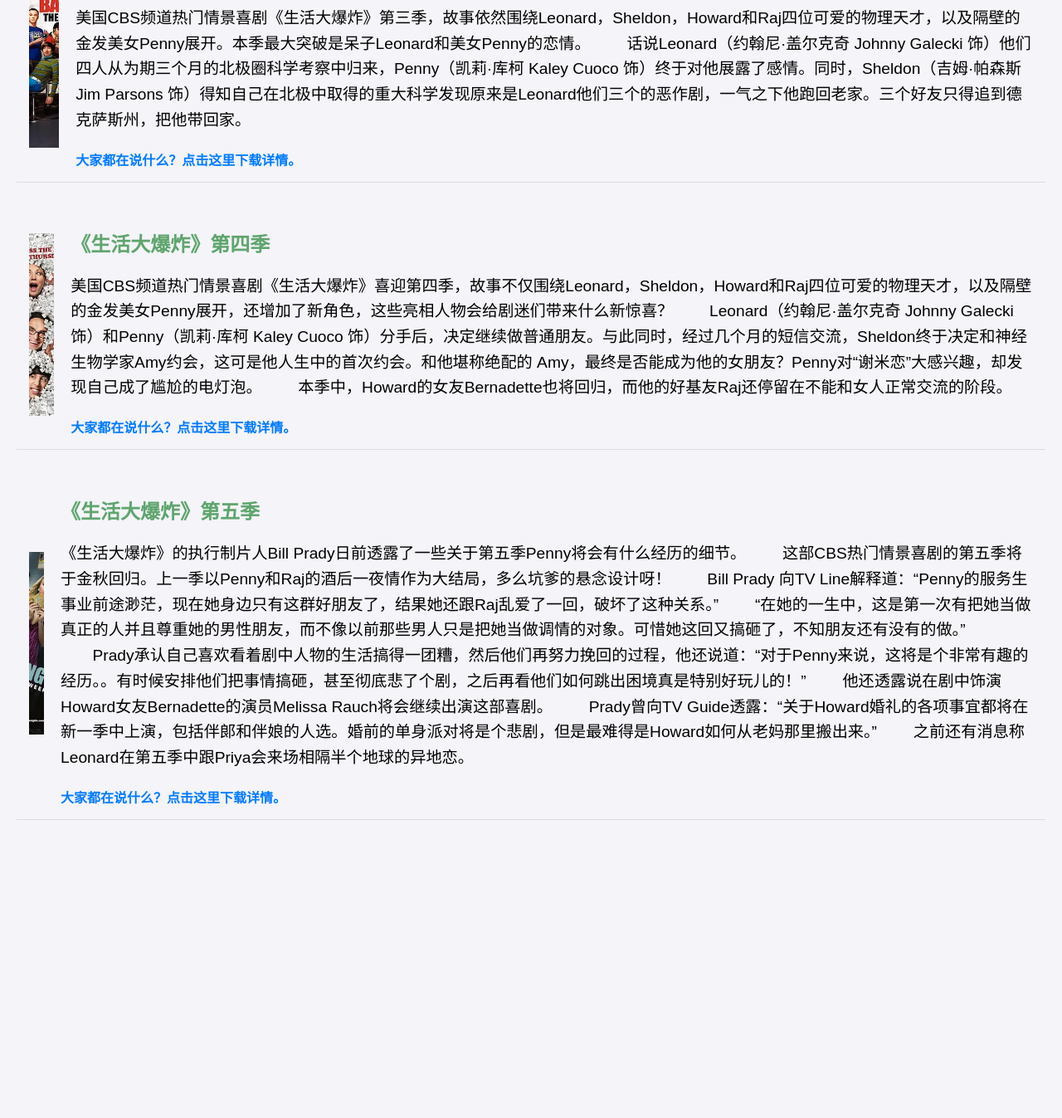
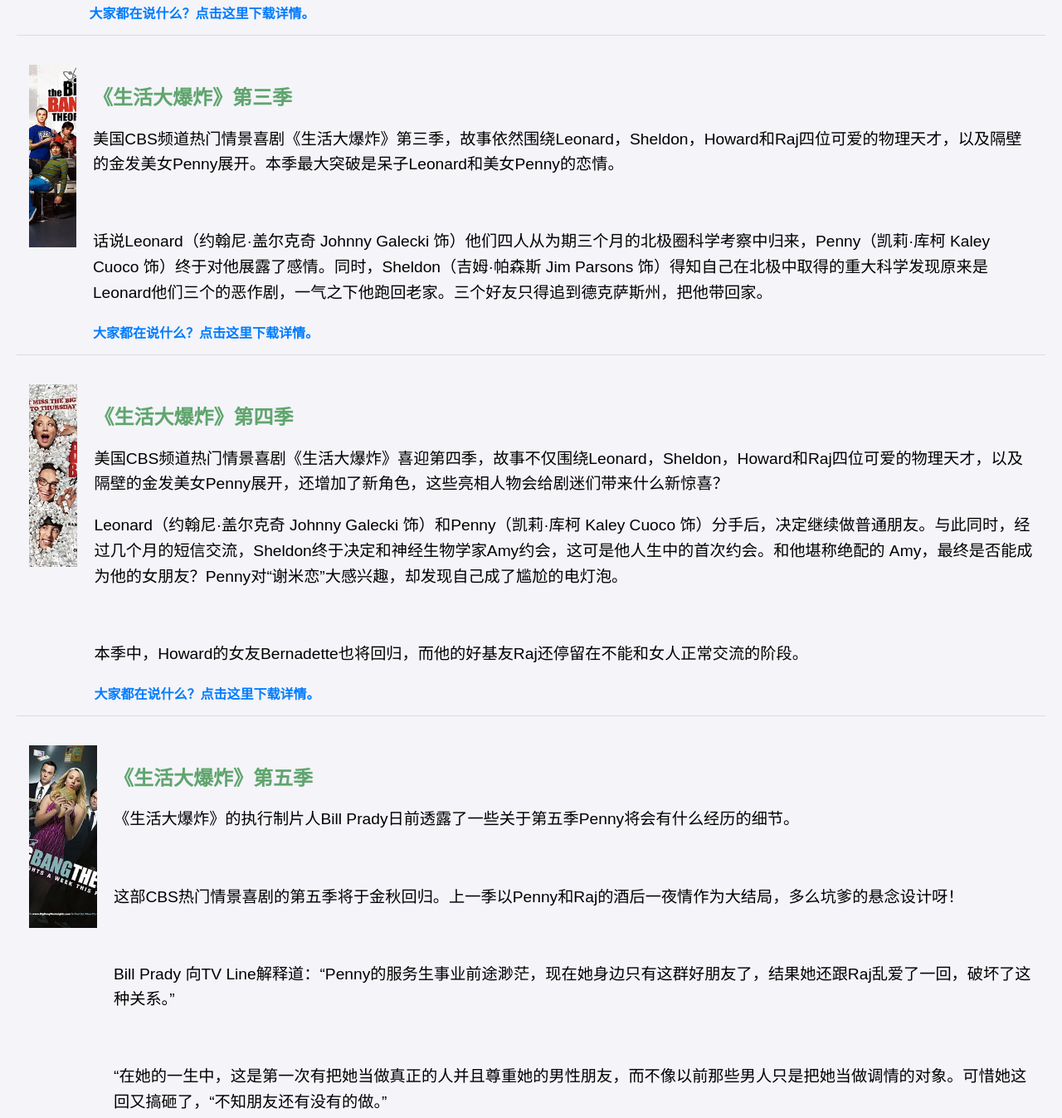
Before and after one commit to Yukkki77513/oeasylasthomework, a plain HTML site: page index.html in a window 1280 px wide. Shown: the part 848-2195 px from the top of the page at 83% size. Before the commit the page ends 1856 px from the top, so only its background shows below. Drawn offline with Linux system fonts and the light colour scheme.

Commit message:
Update index.html

```diff
--- a/index.html
+++ b/index.html
@@ -55,7 +55,7 @@
 
         .content {
             display: flex;
-            align-items: center;
+            align-items: flex-start;
             margin: 20px;
             padding: 15px;
             border-bottom: 1px solid #ddd;
@@ -66,12 +66,15 @@
             height: 220px;
             background-color: #ddd; /* 占位符颜色 */
             margin-right: 20px;
+            display: flex;
+            align-items: center;
+            justify-content: center;
         }
 
         .poster img {
             width: 100%;
             height: 100%;
-            object-fit: cover;
+            object-fit: cover; /* 保证图片不被拉伸 */
         }
 
         p {
@@ -105,8 +108,8 @@
         </div>
         <div>
             <h2>《生活大爆炸》第一季</h2>
-            <p>Leonard(Johnny Galecki 饰)和Sheldon（Jim Parsons 饰）是一对合起来智商超过360的疯狂科学家宅男。他们的科学家朋友还有风流的Wolowitz（Simon Helberg 饰）和从来不和女人说话的印度人。
-　　最近，科学家宅男的对门搬来一个美女剧作家兼餐厅招待，Penny（Kaley Cuoco 饰）。宅男开始蠢蠢欲动了，于是诸多啼笑皆非的故事在几个朋友间“爆炸”开来。</p>
+            <p>Leonard(Johnny Galecki 饰)和Sheldon（Jim Parsons 饰）是一对合起来智商超过360的疯狂科学家宅男。他们的科学家朋友还有风流的Wolowitz（Simon Helberg 饰）和从来不和女人说话的印度人。</p>
+　　        <p>最近，科学家宅男的对门搬来一个美女剧作家兼餐厅招待，Penny（Kaley Cuoco 饰）。宅男开始蠢蠢欲动了，于是诸多啼笑皆非的故事在几个朋友间“爆炸”开来。</p>
             <a href="处理1.xlsx" class="download-link">大家都在说什么？点击这里下载详情。</a>
         </div>
     </section>
@@ -117,8 +120,8 @@
         </div>
         <div>
             <h2>《生活大爆炸》第二季</h2>
-            <p>Leonard和Sheldon是一对室友，他们共同的好友Howard 和Rajesh跟他们一样，是任职于同一所大学的天才科学家，他们都是不折不扣的Geek——智商超群，情商奇低；热爱电玩与漫画，不善与人交流，更不用说与异性相处；他们凡事用科学解决，因此引发不少笑话。美女邻居Penny的出现，让他们的生活产生了全新的变化。宅男科学家与美女侍应生的碰撞，有了奇妙的化学反应。
-　　暗恋Penny已久的Leonard终于获得了与她约会的机会，Howard、Raj和Sheldon帮助他科学分析约会成绩。在科学家们的精确计算下，Leonard能否抱得美人归？</p>
+            <p>Leonard和Sheldon是一对室友，他们共同的好友Howard 和Rajesh跟他们一样，是任职于同一所大学的天才科学家，他们都是不折不扣的Geek——智商超群，情商奇低；热爱电玩与漫画，不善与人交流，更不用说与异性相处；他们凡事用科学解决，因此引发不少笑话。美女邻居Penny的出现，让他们的生活产生了全新的变化。宅男科学家与美女侍应生的碰撞，有了奇妙的化学反应。</p>
+　　        <p>暗恋Penny已久的Leonard终于获得了与她约会的机会，Howard、Raj和Sheldon帮助他科学分析约会成绩。在科学家们的精确计算下，Leonard能否抱得美人归？</p>
             <a href="处理2.xlsx" class="download-link">大家都在说什么？点击这里下载详情。</a>
         </div>
     </section>
@@ -129,8 +132,8 @@
         </div>
         <div>
             <h2>《生活大爆炸》第三季</h2>
-            <p>美国CBS频道热门情景喜剧《生活大爆炸》第三季，故事依然围绕Leonard，Sheldon，Howard和Raj四位可爱的物理天才，以及隔壁的金发美女Penny展开。本季最大突破是呆子Leonard和美女Penny的恋情。
-　　话说Leonard（约翰尼·盖尔克奇 Johnny Galecki 饰）他们四人从为期三个月的北极圈科学考察中归来，Penny（凯莉·库柯 Kaley Cuoco 饰）终于对他展露了感情。同时，Sheldon（吉姆·帕森斯 Jim Parsons 饰）得知自己在北极中取得的重大科学发现原来是Leonard他们三个的恶作剧，一气之下他跑回老家。三个好友只得追到德克萨斯州，把他带回家。</p>
+            <p>美国CBS频道热门情景喜剧《生活大爆炸》第三季，故事依然围绕Leonard，Sheldon，Howard和Raj四位可爱的物理天才，以及隔壁的金发美女Penny展开。本季最大突破是呆子Leonard和美女Penny的恋情。</p>
+　　        <p>话说Leonard（约翰尼·盖尔克奇 Johnny Galecki 饰）他们四人从为期三个月的北极圈科学考察中归来，Penny（凯莉·库柯 Kaley Cuoco 饰）终于对他展露了感情。同时，Sheldon（吉姆·帕森斯 Jim Parsons 饰）得知自己在北极中取得的重大科学发现原来是Leonard他们三个的恶作剧，一气之下他跑回老家。三个好友只得追到德克萨斯州，把他带回家。</p>
             <a href="处理3.xlsx" class="download-link">大家都在说什么？点击这里下载详情。</a>
         </div>
     </section>
@@ -142,8 +145,8 @@
         <div>
             <h2>《生活大爆炸》第四季</h2>
             <p>美国CBS频道热门情景喜剧《生活大爆炸》喜迎第四季，故事不仅围绕Leonard，Sheldon，Howard和Raj四位可爱的物理天才，以及隔壁的金发美女Penny展开，还增加了新角色，这些亮相人物会给剧迷们带来什么新惊喜？
-　　Leonard（约翰尼·盖尔克奇 Johnny Galecki 饰）和Penny（凯莉·库柯 Kaley Cuoco 饰）分手后，决定继续做普通朋友。与此同时，经过几个月的短信交流，Sheldon终于决定和神经生物学家Amy约会，这可是他人生中的首次约会。和他堪称绝配的 Amy，最终是否能成为他的女朋友？Penny对“谢米恋”大感兴趣，却发现自己成了尴尬的电灯泡。
-　　本季中，Howard的女友Bernadette也将回归，而他的好基友Raj还停留在不能和女人正常交流的阶段。</p>
+　　        <p>Leonard（约翰尼·盖尔克奇 Johnny Galecki 饰）和Penny（凯莉·库柯 Kaley Cuoco 饰）分手后，决定继续做普通朋友。与此同时，经过几个月的短信交流，Sheldon终于决定和神经生物学家Amy约会，这可是他人生中的首次约会。和他堪称绝配的 Amy，最终是否能成为他的女朋友？Penny对“谢米恋”大感兴趣，却发现自己成了尴尬的电灯泡。</p>
+　　        <p>本季中，Howard的女友Bernadette也将回归，而他的好基友Raj还停留在不能和女人正常交流的阶段。</p>
             <a href="处理4.xlsx" class="download-link">大家都在说什么？点击这里下载详情。</a>
         </div>
     </section>
@@ -154,14 +157,14 @@
         </div>
         <div>
             <h2>《生活大爆炸》第五季</h2>
-            <p>《生活大爆炸》的执行制片人Bill Prady日前透露了一些关于第五季Penny将会有什么经历的细节。
-　　这部CBS热门情景喜剧的第五季将于金秋回归。上一季以Penny和Raj的酒后一夜情作为大结局，多么坑爹的悬念设计呀！
-　　Bill Prady 向TV Line解释道：“Penny的服务生事业前途渺茫，现在她身边只有这群好朋友了，结果她还跟Raj乱爱了一回，破坏了这种关系。”
-　　“在她的一生中，这是第一次有把她当做真正的人并且尊重她的男性朋友，而不像以前那些男人只是把她当做调情的对象。可惜她这回又搞砸了，不知朋友还有没有的做。”
-　　Prady承认自己喜欢看着剧中人物的生活搞得一团糟，然后他们再努力挽回的过程，他还说道：“对于Penny来说，这将是个非常有趣的经历。。有时候安排他们把事情搞砸，甚至彻底悲了个剧，之后再看他们如何跳出困境真是特别好玩儿的！”
-　　他还透露说在剧中饰演Howard女友Bernadette的演员Melissa Rauch将会继续出演这部喜剧。
-　　Prady曾向TV Guide透露：“关于Howard婚礼的各项事宜都将在新一季中上演，包括伴郎和伴娘的人选。婚前的单身派对将是个悲剧，但是最难得是Howard如何从老妈那里搬出来。”
-　　之前还有消息称Leonard在第五季中跟Priya会来场相隔半个地球的异地恋。</p>
+            <p>《生活大爆炸》的执行制片人Bill Prady日前透露了一些关于第五季Penny将会有什么经历的细节。</p>
+　　        <p>这部CBS热门情景喜剧的第五季将于金秋回归。上一季以Penny和Raj的酒后一夜情作为大结局，多么坑爹的悬念设计呀！</p>
+　　        <p>Bill Prady 向TV Line解释道：“Penny的服务生事业前途渺茫，现在她身边只有这群好朋友了，结果她还跟Raj乱爱了一回，破坏了这种关系。”</p>
+　　        <p>“在她的一生中，这是第一次有把她当做真正的人并且尊重她的男性朋友，而不像以前那些男人只是把她当做调情的对象。可惜她这回又搞砸了，“不知朋友还有没有的做。”</p>
+　　        <p>Prady承认自己喜欢看着剧中人物的生活搞得一团糟，然后他们再努力挽回的过程，他还说道：“对于Penny来说，这将是个非常有趣的经历。。有时候安排他们把事情搞砸，甚至彻底悲了个剧，之后再看他们如何跳出困境真是特别好玩儿的！”</p>
+　　        <p>他还透露说在剧中饰演Howard女友Bernadette的演员Melissa Rauch将会继续出演这部喜剧。</p>
+　　        <p>Prady曾向TV Guide透露：“关于Howard婚礼的各项事宜都将在新一季中上演，包括伴郎和伴娘的人选。婚前的单身派对将是个悲剧，但是最难得是Howard如何从老妈那里搬出来。”</p>
+　　        <p>之前还有消息称Leonard在第五季中跟Priya会来场相隔半个地球的异地恋。</p>
             <a href="处理5.xlsx" class="download-link">大家都在说什么？点击这里下载详情。</a>
         </div>
     </section>
```
